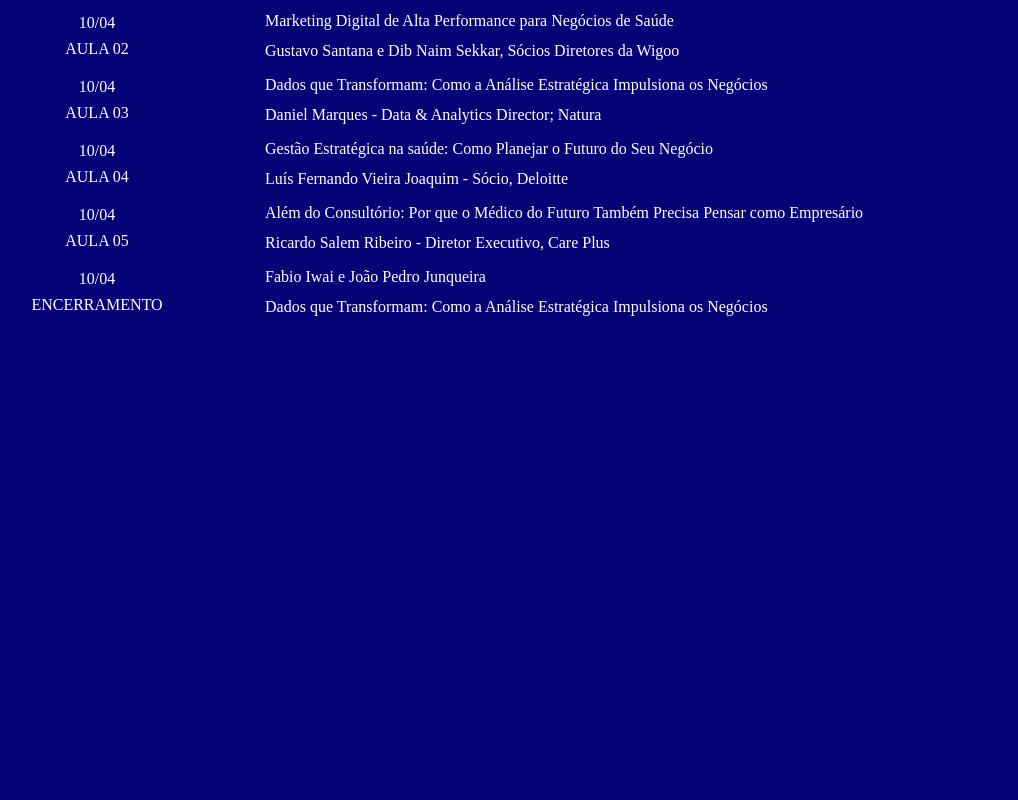
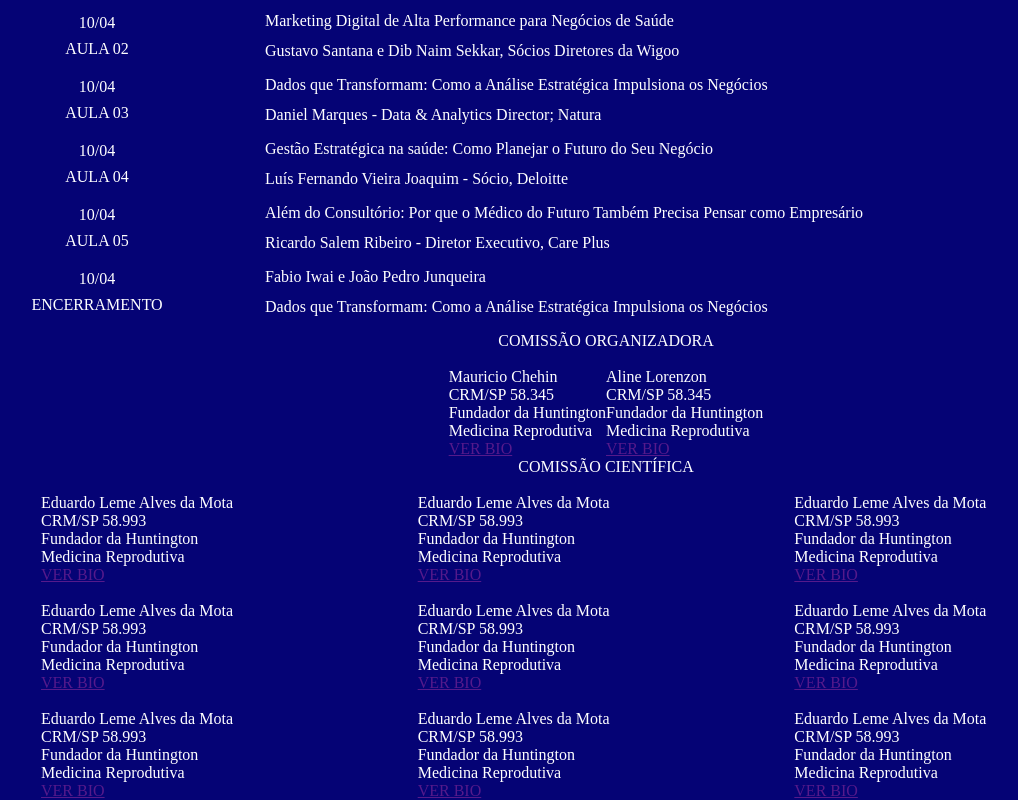
Before and after one commit to JJoaoAugusto/Teste-Wicomm-LP, a React (Vite) app in the folder my-react-app/: page / in a window 1280 px wide. Shown: the part 2420-3220 px from the top of the page, without its empty margins (34-1052 px from the left). Before the commit the page ends 2752 px from the top, so only its background shows below. Built offline with nearby package versions, Linux system fonts and the light colour scheme.

Commit message:
feat: initial comission section

```diff
--- /dev/null
+++ b/my-react-app/src/pages/HomePage/ComissionSection/index.tsx
@@ -0,0 +1,151 @@
+import { Section } from "./style";
+
+export const ComissionSection = () => {
+  return (
+    <Section>
+      <article className="container-comitte--organizing">
+        <p>COMISSÃO ORGANIZADORA</p>
+        <ul className="container-comitte-organizing--list">
+          <li className="list-card">
+            <img src="" alt="" />
+            <div>
+              <p>Mauricio Chehin</p>
+              <p>CRM/SP 58.345</p>
+            </div>
+            <div>
+              <p>Fundador da Huntington</p>
+              <p>Medicina Reprodutiva</p>
+            </div>
+            <a href="">VER BIO</a>
+          </li>
+          <li className="list-card">
+            <img src="" alt="" />
+            <div>
+              <p>Aline Lorenzon</p>
+              <p>CRM/SP 58.345</p>
+            </div>
+            <div>
+              <p>Fundador da Huntington</p>
+              <p>Medicina Reprodutiva</p>
+            </div>
+            <a href="">VER BIO</a>
+          </li>
+        </ul>
+      </article>
+
+      <article className="container-comitte--scientific">
+        <p>COMISSÃO CIENTÍFICA</p>
+        <ul className="container-comitte-scientific--list">
+          <li className="list-card">
+            <img src="" alt="" />
+            <div>
+              <p>Eduardo Leme Alves da Mota</p>
+              <p>CRM/SP 58.993</p>
+            </div>
+            <div>
+              <p>Fundador da Huntington</p>
+              <p>Medicina Reprodutiva</p>
+            </div>
+            <a href="">VER BIO</a>
+          </li>
+          <li className="list-card">
+            <img src="" alt="" />
+            <div>
+              <p>Eduardo Leme Alves da Mota</p>
+              <p>CRM/SP 58.993</p>
+            </div>
+            <div>
+              <p>Fundador da Huntington</p>
+              <p>Medicina Reprodutiva</p>
+            </div>
+            <a href="">VER BIO</a>
+          </li>
+          <li className="list-card">
+            <img src="" alt="" />
+            <div>
+              <p>Eduardo Leme Alves da Mota</p>
+              <p>CRM/SP 58.993</p>
+            </div>
+            <div>
+              <p>Fundador da Huntington</p>
+              <p>Medicina Reprodutiva</p>
+            </div>
+            <a href="">VER BIO</a>
+          </li>
+          <li className="list-card">
+            <img src="" alt="" />
+            <div>
+              <p>Eduardo Leme Alves da Mota</p>
+              <p>CRM/SP 58.993</p>
+            </div>
+            <div>
+              <p>Fundador da Huntington</p>
+              <p>Medicina Reprodutiva</p>
+            </div>
+            <a href="">VER BIO</a>
+          </li>
+          <li className="list-card">
+            <img src="" alt="" />
+            <div>
+              <p>Eduardo Leme Alves da Mota</p>
+              <p>CRM/SP 58.993</p>
+            </div>
+            <div>
+              <p>Fundador da Huntington</p>
+              <p>Medicina Reprodutiva</p>
+            </div>
+            <a href="">VER BIO</a>
+          </li>
+          <li className="list-card">
+            <img src="" alt="" />
+            <div>
+              <p>Eduardo Leme Alves da Mota</p>
+              <p>CRM/SP 58.993</p>
+            </div>
+            <div>
+              <p>Fundador da Huntington</p>
+              <p>Medicina Reprodutiva</p>
+            </div>
+            <a href="">VER BIO</a>
+          </li>
+          <li className="list-card">
+            <img src="" alt="" />
+            <div>
+              <p>Eduardo Leme Alves da Mota</p>
+              <p>CRM/SP 58.993</p>
+            </div>
+            <div>
+              <p>Fundador da Huntington</p>
+              <p>Medicina Reprodutiva</p>
+            </div>
+            <a href="">VER BIO</a>
+          </li>
+          <li className="list-card">
+            <img src="" alt="" />
+            <div>
+              <p>Eduardo Leme Alves da Mota</p>
+              <p>CRM/SP 58.993</p>
+            </div>
+            <div>
+              <p>Fundador da Huntington</p>
+              <p>Medicina Reprodutiva</p>
+            </div>
+            <a href="">VER BIO</a>
+          </li>
+          <li className="list-card">
+            <img src="" alt="" />
+            <div>
+              <p>Eduardo Leme Alves da Mota</p>
+              <p>CRM/SP 58.993</p>
+            </div>
+            <div>
+              <p>Fundador da Huntington</p>
+              <p>Medicina Reprodutiva</p>
+            </div>
+            <a href="">VER BIO</a>
+          </li>
+        </ul>
+      </article>
+    </Section>
+  );
+};
--- /dev/null
+++ b/my-react-app/src/pages/HomePage/ComissionSection/style.ts
@@ -0,0 +1,45 @@
+import styled from "styled-components";
+
+export const Section = styled.section`
+  display: flex;
+  flex-direction: column;
+  justify-content: center;
+  align-items: center;
+
+  width: 100%;
+  max-width: 1200px;
+
+  .container-comitte--organizing {
+    display: flex;
+    flex-direction: column;
+    justify-content: center;
+    align-items: center;
+
+    width: 100%;
+  }
+
+  .container-comitte-organizing--list {
+    display: flex;
+    flex-direction: row;
+    justify-content: center;
+    align-items: center;
+
+    width: 100%;
+  }
+
+  .container-comitte--scientific {
+    display: flex;
+    flex-direction: column;
+    justify-content: center;
+    align-items: center;
+
+    width: 100%;
+  }
+
+  .container-comitte-scientific--list {
+    display: grid;
+    grid-template-columns: repeat(3, 1fr);
+
+    width: 100%;
+  }
+`;
--- a/my-react-app/src/pages/HomePage/index.tsx
+++ b/my-react-app/src/pages/HomePage/index.tsx
@@ -1,5 +1,6 @@
 import { Header } from "../../components/Header";
 import { AboutSection } from "./AboutSection";
+import { ComissionSection } from "./ComissionSection";
 import { ScheduleSection } from "./ScheduleSection";
 import { SpeakerSection } from "./SpeakerSection";
 
@@ -10,6 +11,7 @@
       <AboutSection />
       <SpeakerSection />
       <ScheduleSection />
+      <ComissionSection />
     </>
   );
 };
```
